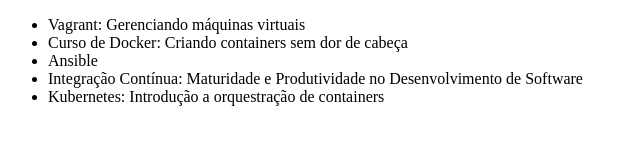
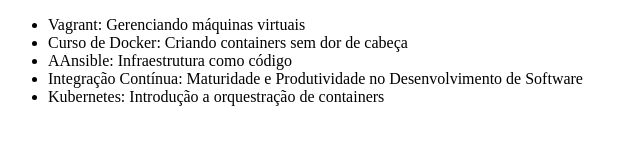
Before and after one commit to liptiz/alura-git, a plain HTML site: page index.html in a window 1280 px wide. Shown: the whole page, without its empty margins (0-640 px from the left). Drawn offline with Linux system fonts and the light colour scheme.

Commit message:
Alterando o nome do curso de Ansible

```diff
--- a/index.html
+++ b/index.html
@@ -8,7 +8,7 @@
     <ul>
         <li>Vagrant: Gerenciando máquinas virtuais</li>
         <li>Curso de Docker: Criando containers sem dor de cabeça</li>
-        <li>Ansible</li>
+        <li>AAnsible: Infraestrutura como código</li>
         <li>Integração Contínua: Maturidade e Produtividade no Desenvolvimento de Software</li>
         <li>Kubernetes: Introdução a orquestração de containers</li>
     </ul>
```
